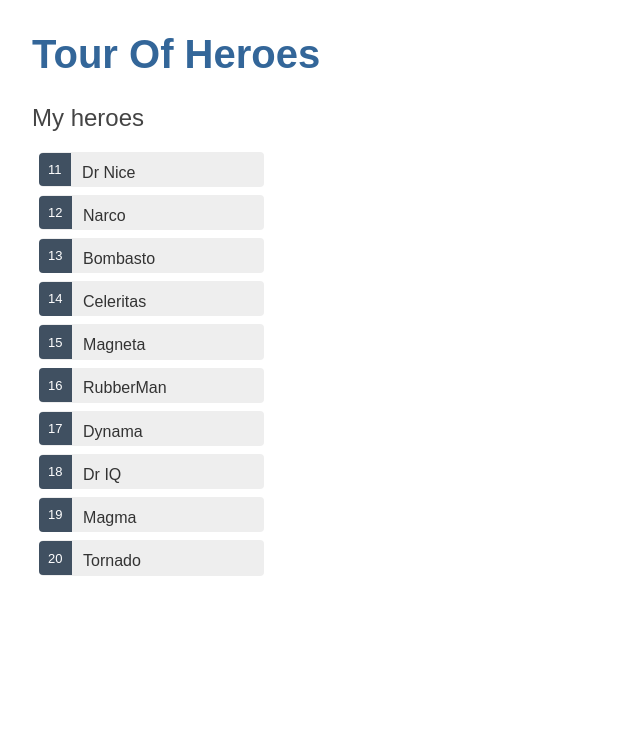
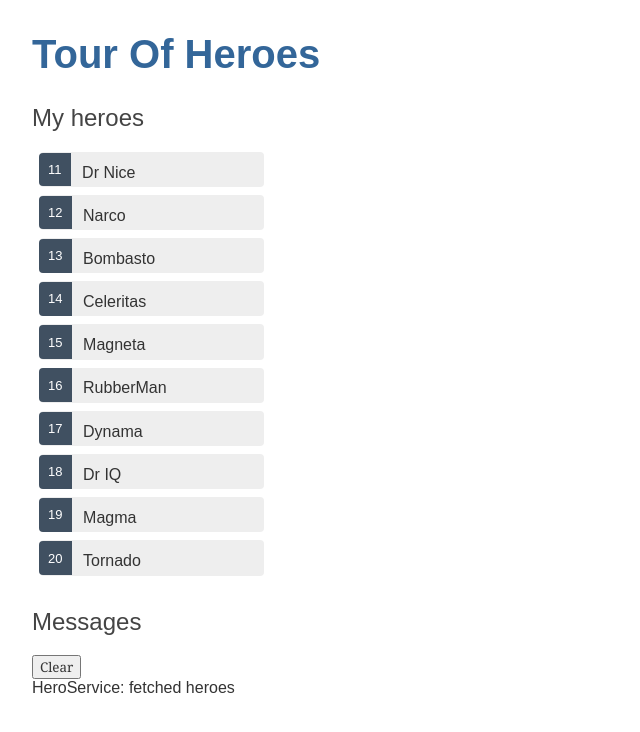
Before and after one commit to nikochetov/angular-tour-of-heroes, an Angular app: page /heroes in a window 1280 px wide. Before the commit this address led to /. Shown: the top 732 px of the page, without its empty margins (0-640 px from the left). Built offline with nearby package versions, Linux system fonts and the light colour scheme.

Commit message:
create routing

```diff
--- a/src/app/app-routing.module.ts
+++ b/src/app/app-routing.module.ts
@@ -1,7 +1,10 @@
 import { NgModule } from '@angular/core';
 import { Routes, RouterModule } from '@angular/router';
+import { HeroesComponent } from "./heroes/heroes.component";
 
-const routes: Routes = [];
+const routes: Routes = [
+  { path: 'heroes', component: HeroesComponent }
+];
 
 @NgModule({
   imports: [RouterModule.forRoot(routes)],
--- a/src/app/app.component.html
+++ b/src/app/app.component.html
@@ -1,3 +1,3 @@
 <h1>{{title}}</h1>
-<app-heroes></app-heroes>
+<router-outlet></router-outlet>
 <app-messages></app-messages>
--- a/src/app/hero.service.ts
+++ b/src/app/hero.service.ts
@@ -12,6 +12,7 @@
   constructor(private messageService: MessageService) { }
 
   getHeroes(): Observable<Hero[]> {
+    this.messageService.add('HeroService: fetched heroes');
     return of(HEROES);
   }
 
--- a/src/app/heroes/heroes.component.ts
+++ b/src/app/heroes/heroes.component.ts
@@ -13,10 +13,6 @@
 
   heroes: Hero[];
   selectedHero: Hero;
-  hero: Hero = {
-    id: 1,
-    name: 'Windstorm'
-  }
 
   ngOnInit(): void {
     this.getHeroes();
--- a/src/app/messages/messages.component.html
+++ b/src/app/messages/messages.component.html
@@ -0,0 +1,6 @@
+<div *ngIf="messageService.messages.length">
+  <h2>Messages</h2>
+  <button class="clear"
+          (click)="messageService.clear()">Clear</button>
+  <div *ngFor="let message of messageService.messages">{{message}}</div>
+</div>
--- a/src/app/messages/messages.component.ts
+++ b/src/app/messages/messages.component.ts
@@ -1,4 +1,5 @@
 import { Component, OnInit } from '@angular/core';
+import { MessageService } from "../message.service";
 
 @Component({
   selector: 'app-messages',
@@ -7,7 +8,7 @@
 })
 export class MessagesComponent implements OnInit {
 
-  constructor() { }
+  constructor(public messageService: MessageService) { }
 
   ngOnInit(): void {
   }
```
